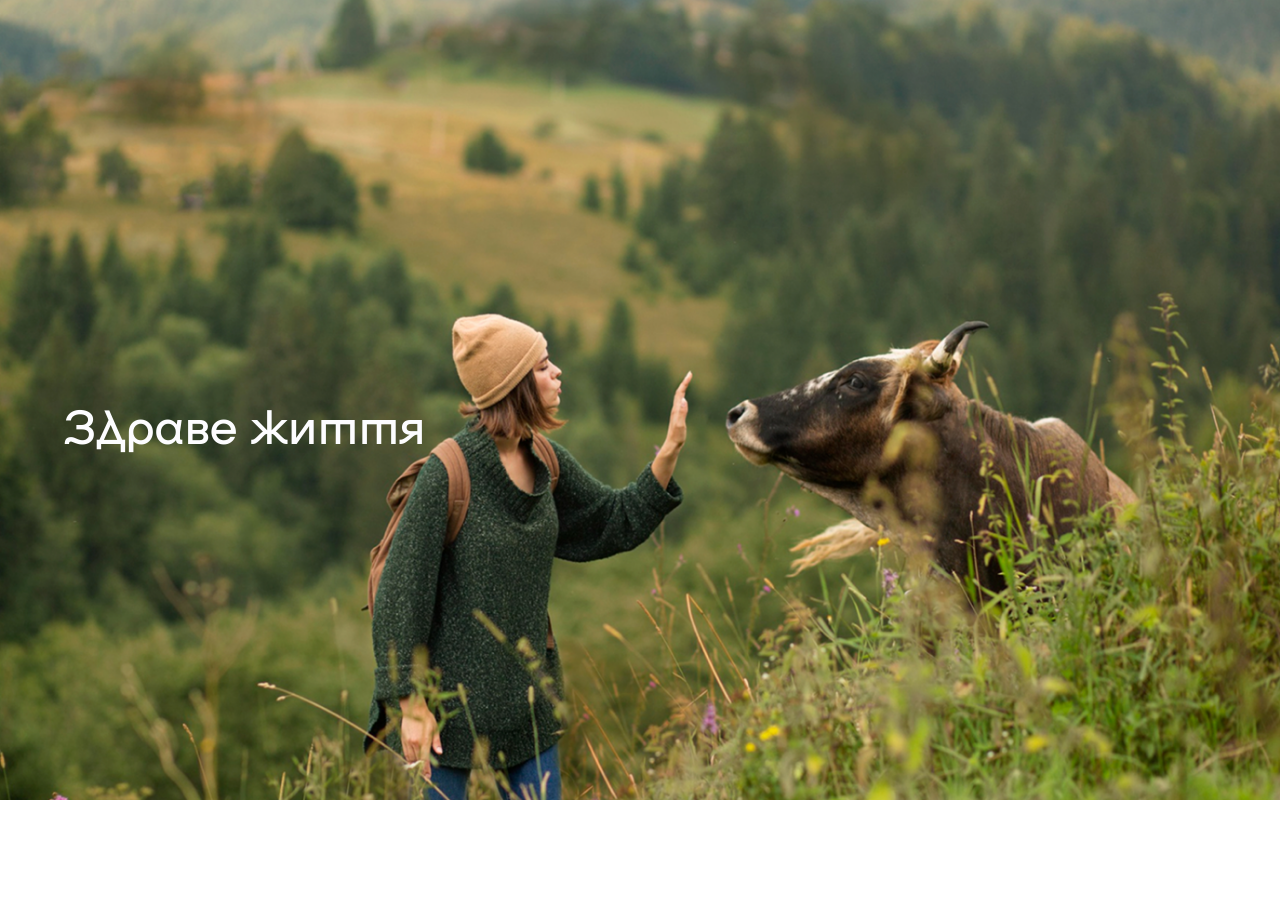
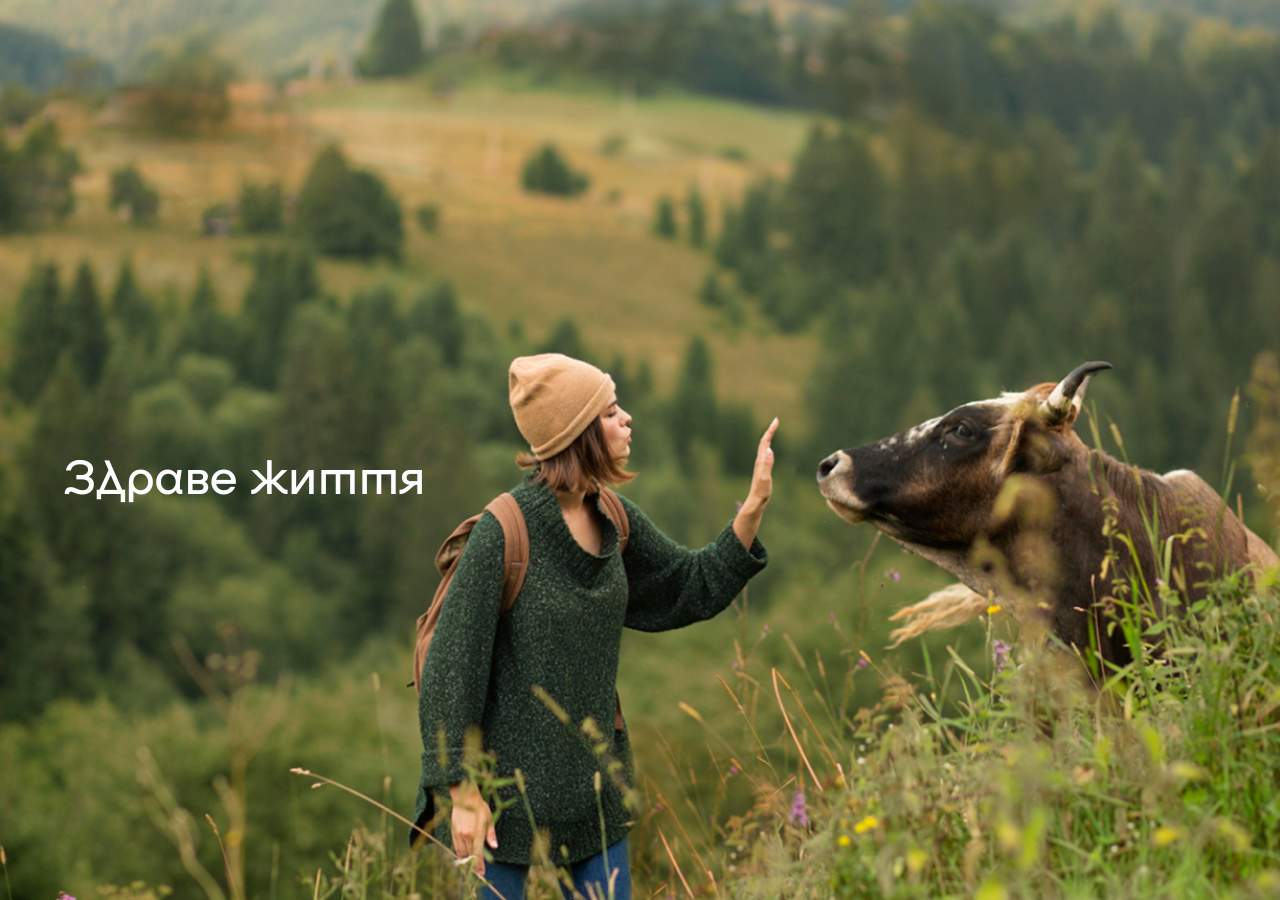
Before and after one commit to baza-trainee/cows-shelter-frontend, a React (Vite) app: page / in a window 1280 px wide. Before the commit the page ends 800 px from the top, so only its background shows below. Built offline with nearby package versions, Linux system fonts and the light colour scheme.

Commit message:
feat: add style for header

```diff
--- a/src/index.css
+++ b/src/index.css
@@ -22,6 +22,39 @@ body {
 }
 
 .intro {
+  position: absolute;
+  top: 0px;
+  left: 0px;
+  right: 0px;
+  height: 900px;;
   background: url(/hero.png) no-repeat;
   background-size: cover;
 }
+
+
+.container {
+  width: 1440px;
+  margin: 0 auto;
+
+}
+
+.border-1 {
+  border-width: 1px;
+}
+
+.header {
+  @apply fixed inset-x-0 top-0 z-10 flex items-center justify-between px-28 py-5 text-lg text-white outline-transparent;
+}
+
+.header-nav-black {
+  @apply text-black hover:border-b-black border-1 border-transparent py-2 transition-all duration-300;
+}
+
+.header-nav-white {
+  @apply text-white hover:border-b-white border-1 border-transparent py-2 transition-all duration-300;
+}
+
+
+.hero-title {
+  font-size: 106px;
+}
```
